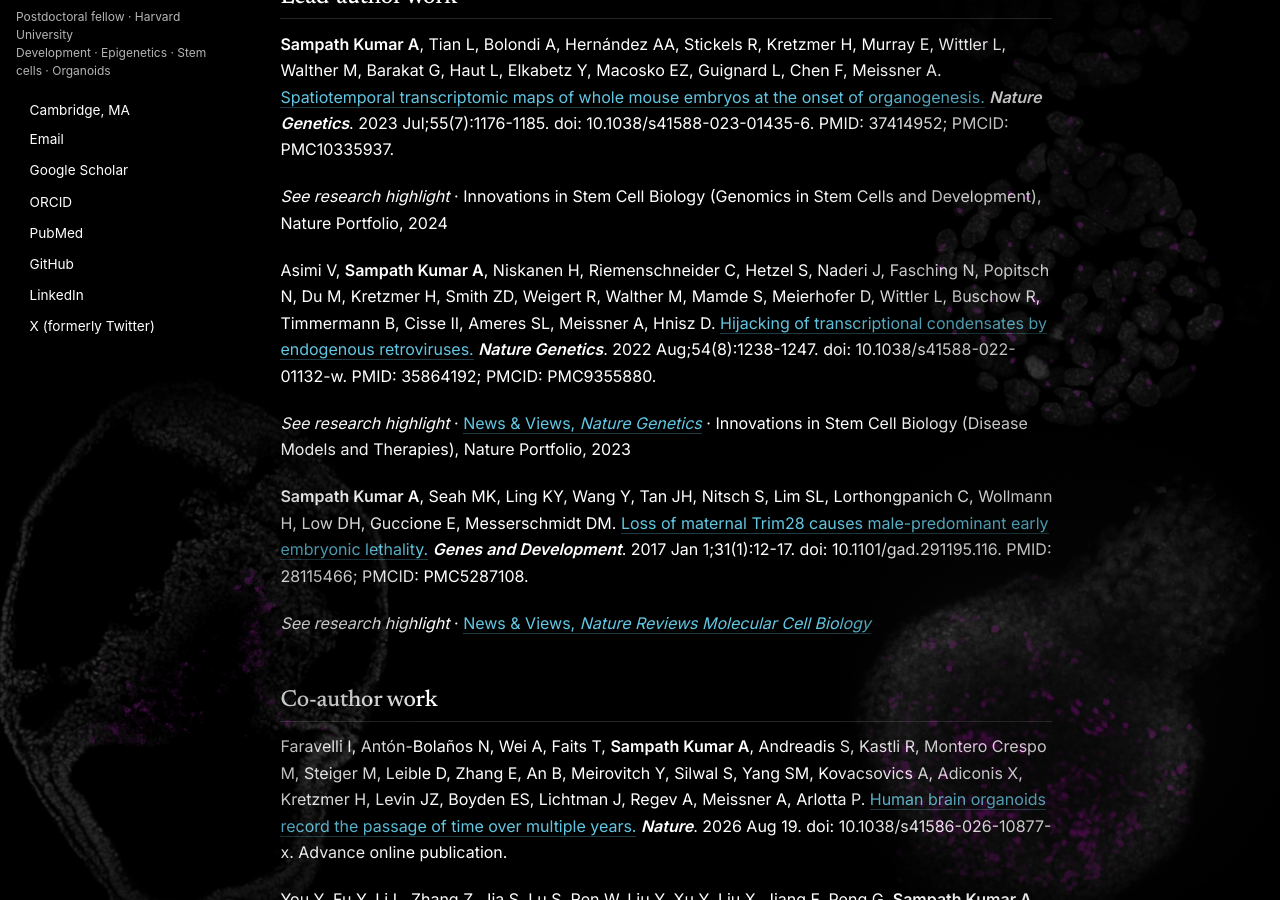
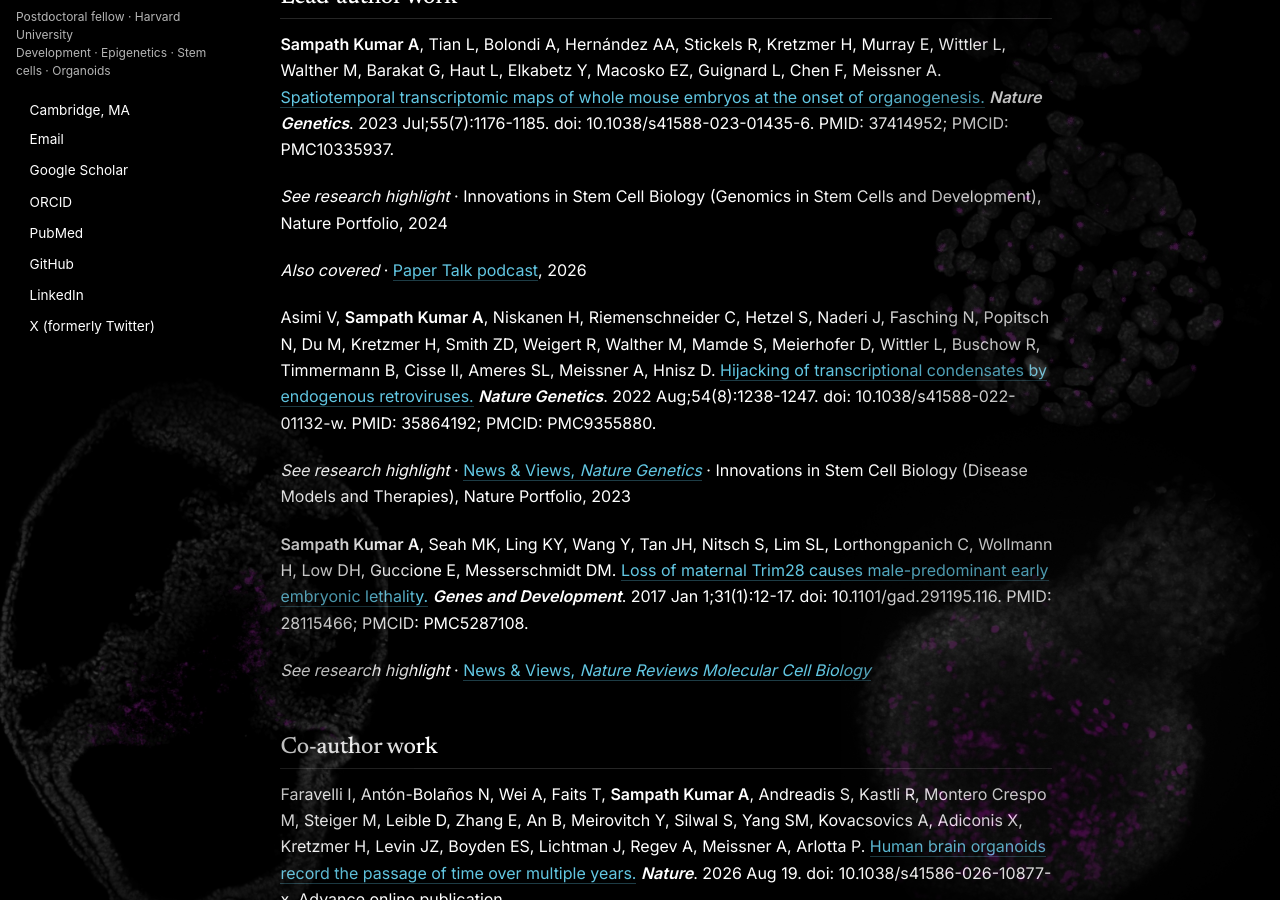
Before and after one commit to AbhiSampathKumar/abhisampathkumar.github.io, a Jekyll site: the page built from _pages/publications.md, in a window 1280 px wide and 900 px high, scrolled down 502 px. Built offline with Jekyll 4.4.1, drawn with Linux system fonts in a browser that asks for light colours; a script that is not in the unit is left out.

Commit message:
Add files via upload

```diff
--- a/_pages/publications.md
+++ b/_pages/publications.md
@@ -23,6 +23,8 @@ A complete list is also available on [Google Scholar](https://scholar.google.com
 **Sampath Kumar A**, Tian L, Bolondi A, Hernández AA, Stickels R, Kretzmer H, Murray E, Wittler L, Walther M, Barakat G, Haut L, Elkabetz Y, Macosko EZ, Guignard L, Chen F, Meissner A. [Spatiotemporal transcriptomic maps of whole mouse embryos at the onset of organogenesis.](https://www.ncbi.nlm.nih.gov/pubmed/37414952/) ***Nature Genetics***. 2023 Jul;55(7):1176-1185. doi: 10.1038/s41588-023-01435-6. PMID: 37414952; PMCID: PMC10335937.
 
 *See research highlight* · Innovations in Stem Cell Biology (Genomics in Stem Cells and Development), Nature Portfolio, 2024
+
+*Also covered* · [Paper Talk podcast](https://podcasts.apple.com/us/podcast/960-spatiotemporal-maps-of-whole-mouse-embryos/id1827948841?i=1000767431322), 2026
 
 Asimi V, **Sampath Kumar A**, Niskanen H, Riemenschneider C, Hetzel S, Naderi J, Fasching N, Popitsch N, Du M, Kretzmer H, Smith ZD, Weigert R, Walther M, Mamde S, Meierhofer D, Wittler L, Buschow R, Timmermann B, Cisse II, Ameres SL, Meissner A, Hnisz D. [Hijacking of transcriptional condensates by endogenous retroviruses.](https://www.ncbi.nlm.nih.gov/pubmed/35864192/) ***Nature Genetics***. 2022 Aug;54(8):1238-1247. doi: 10.1038/s41588-022-01132-w. PMID: 35864192; PMCID: PMC9355880.
 
```
